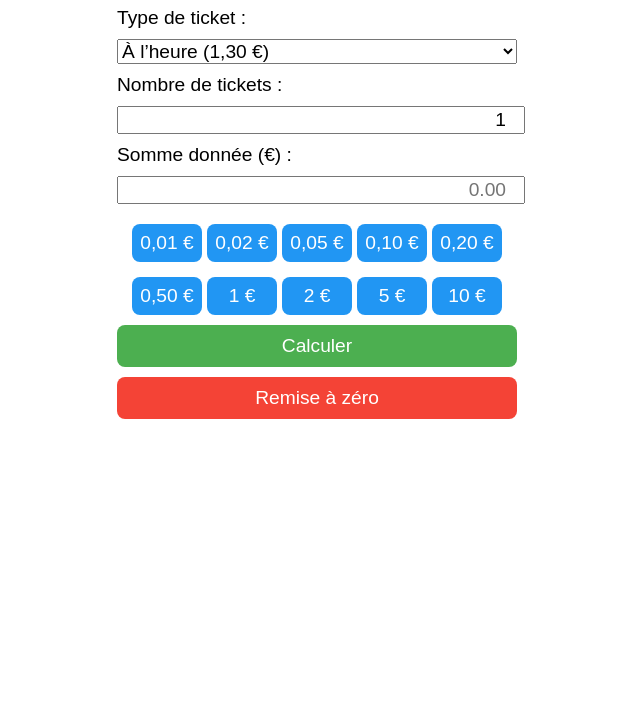
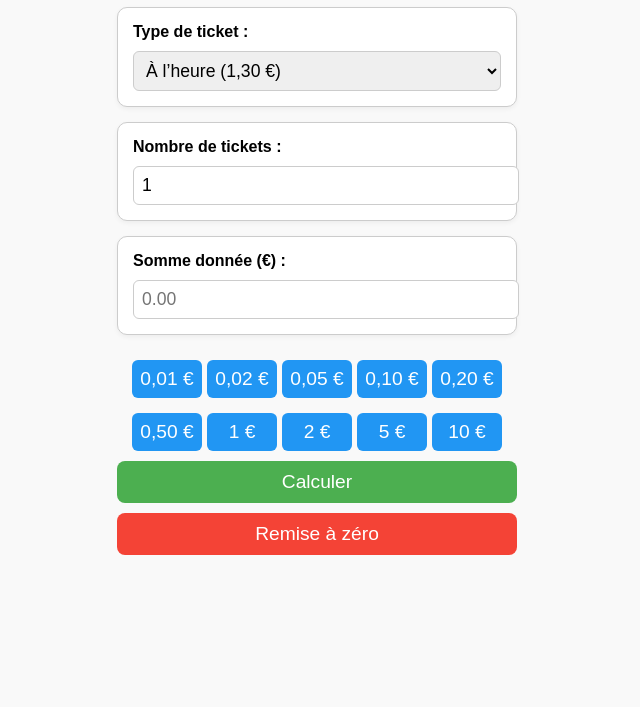
Before and after one commit to joelzender-art/calcul-monnaie-8, a plain HTML site: page index.html in a window 1280 px wide. Shown: the part 93-800 px from the top of the page, without its empty margins (323-963 px from the left). Drawn offline with Linux system fonts and the light colour scheme.

Commit message:
Update index.html

```diff
--- a/index.html
+++ b/index.html
@@ -10,18 +10,32 @@
       padding: 20px;
       max-width: 400px;
       margin: auto;
+      background-color: #f9f9f9;
     }
     h1 {
       text-align: center;
+      color: #333;
     }
-    label, select, input {
+    .champ {
+      background-color: #fff;
+      border: 1px solid #ccc;
+      border-radius: 10px;
+      padding: 15px;
+      margin-bottom: 15px;
+      box-shadow: 0 2px 5px rgba(0, 0, 0, 0.05);
+    }
+    label {
+      font-weight: bold;
+      margin-bottom: 5px;
       display: block;
+    }
+    select, input {
       width: 100%;
-      margin: 10px 0;
-      font-size: 1.2em;
-    }
-    input[type="number"] {
-      text-align: right;
+      font-size: 1.1em;
+      padding: 8px;
+      border-radius: 6px;
+      border: 1px solid #ccc;
+      margin-top: 5px;
     }
     button {
       width: 100%;
@@ -49,6 +63,9 @@
       width: 70px;
       padding: 8px;
       background-color: #2196F3;
+      color: white;
+      border: none;
+      border-radius: 6px;
     }
     #reset {
       background-color: #f44336;
@@ -58,17 +75,23 @@
 <body>
   <h1>Rendu Monnaie</h1>
 
+  <div class="champ">
     <label for="type">Type de ticket :</label>
     <select id="type">
       <option value="1.3">À l’heure (1,30 €)</option>
       <option value="3">À la journée (3 €)</option>
     </select>
+  </div>
 
+  <div class="champ">
     <label for="quantite">Nombre de tickets :</label>
     <input type="number" id="quantite" min="1" value="1">
+  </div>
 
+  <div class="champ">
     <label for="somme">Somme donnée (€) :</label>
     <input type="number" id="somme" min="0" step="0.01" placeholder="0.00">
+  </div>
 
   <div class="pieces">
     <button onclick="ajouterMontant(0.01)">0,01 €</button>
```
Lines whose indentation alone changed are shown as unchanged.
